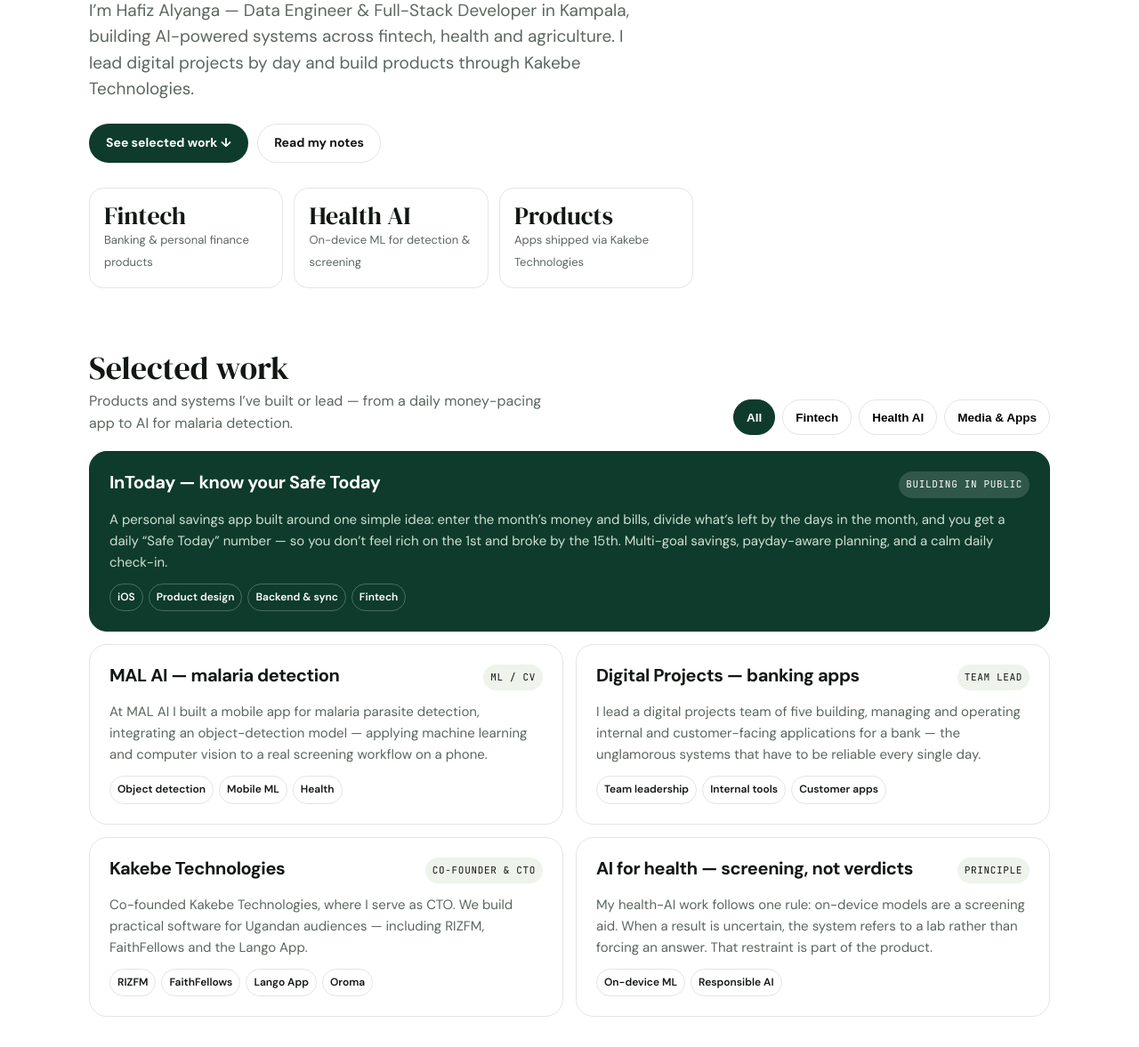
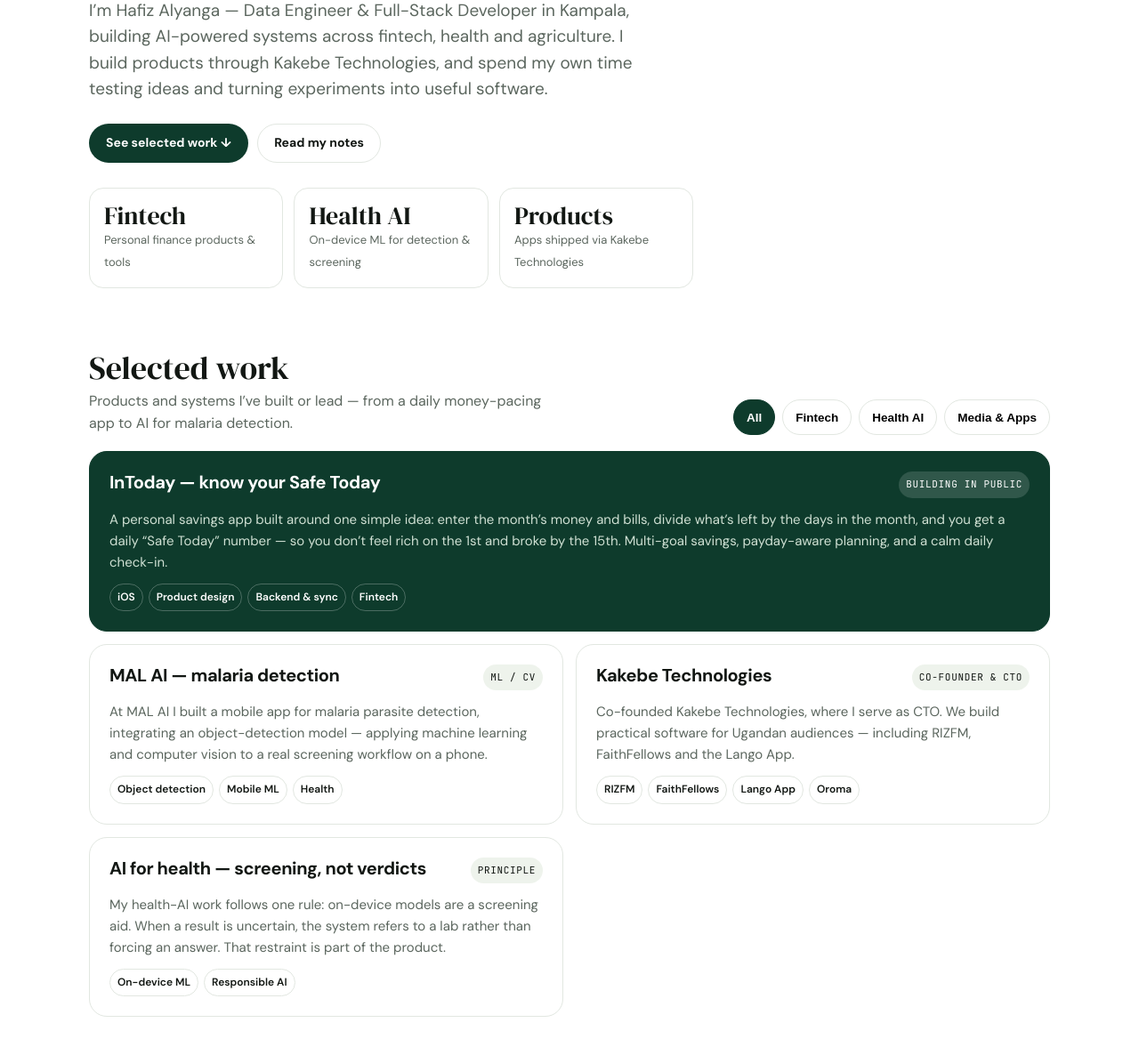
Before and after one commit to pkasemer/personal-website, a plain HTML site: page index.html in a window 1280 px wide. Shown: the part 563-1740 px from the top of the page at 89% size. Drawn offline with Linux system fonts and the light colour scheme.

Commit message:
Remove bank references, refocus on skills, projects and ideas

```diff
--- a/index.html
+++ b/index.html
@@ -106,13 +106,13 @@ footer{border-top:1px solid var(--line);padding:18px 0 28px;color:var(--muted);f
       <div>
         <span class="eyebrow"><span class="dot"></span> Kampala, Uganda — Building in public</span>
         <h1>Data engineer.<br>Full-stack developer.<br><em>Building AI that works in the real world.</em></h1>
-        <p class="lede">I’m Hafiz Alyanga — Data Engineer &amp; Full-Stack Developer in Kampala, building AI-powered systems across fintech, health and agriculture. I lead digital projects by day and build products through Kakebe Technologies.</p>
+        <p class="lede">I’m Hafiz Alyanga — Data Engineer &amp; Full-Stack Developer in Kampala, building AI-powered systems across fintech, health and agriculture. I build products through Kakebe Technologies, and spend my own time testing ideas and turning experiments into useful software.</p>
         <div class="hero-actions">
           <a class="btn btn-primary" href="#work">See selected work ↓</a>
           <a class="btn btn-ghost" href="#thoughts">Read my notes</a>
         </div>
         <div class="stats">
-          <div class="stat"><b>Fintech</b><span>Banking &amp; personal finance products</span></div>
+          <div class="stat"><b>Fintech</b><span>Personal finance products &amp; tools</span></div>
           <div class="stat"><b>Health AI</b><span>On-device ML for detection &amp; screening</span></div>
           <div class="stat"><b>Products</b><span>Apps shipped via Kakebe Technologies</span></div>
         </div>
@@ -152,12 +152,6 @@ footer{border-top:1px solid var(--line);padding:18px 0 28px;color:var(--muted);f
         <div class="tags"><span class="tag">Object detection</span><span class="tag">Mobile ML</span><span class="tag">Health</span></div>
       </article>
 
-      <article class="project" data-cat="fintech">
-        <div class="project-top"><h3>Digital Projects — banking apps</h3><span class="badge">Team lead</span></div>
-        <p>I lead a digital projects team of five building, managing and operating internal and customer-facing applications for a bank — the unglamorous systems that have to be reliable every single day.</p>
-        <div class="tags"><span class="tag">Team leadership</span><span class="tag">Internal tools</span><span class="tag">Customer apps</span></div>
-      </article>
-
       <article class="project" data-cat="media">
         <div class="project-top"><h3>Kakebe Technologies</h3><span class="badge">Co-Founder &amp; CTO</span></div>
         <p>Co-founded Kakebe Technologies, where I serve as CTO. We build practical software for Ugandan audiences — including RIZFM, FaithFellows and the Lango App.</p>
@@ -186,7 +180,7 @@ footer{border-top:1px solid var(--line);padding:18px 0 28px;color:var(--muted);f
     <div class="about">
       <div class="about-card">
         <h3>Engineer first, builder always</h3>
-        <p>I studied at Mbarara University of Science and Technology (2018–2022) and have spent my career at the intersection of data, backend systems and products people actually use — in banking, in startups I co-own, and in health AI.</p>
+        <p>I studied at Mbarara University of Science and Technology (2018–2022) and have spent my career at the intersection of data, backend systems and products people actually use — in startups I co-own, in health AI, and in test projects built around ideas I find interesting.</p>
         <p>Through Kakebe Technologies and Mwonya Technologies I work as CTO on products for Uganda and beyond, and I’m building a creator lane around one idea: a data engineer in Kampala, building real software in public.</p>
       </div>
       <div class="about-card">
```
